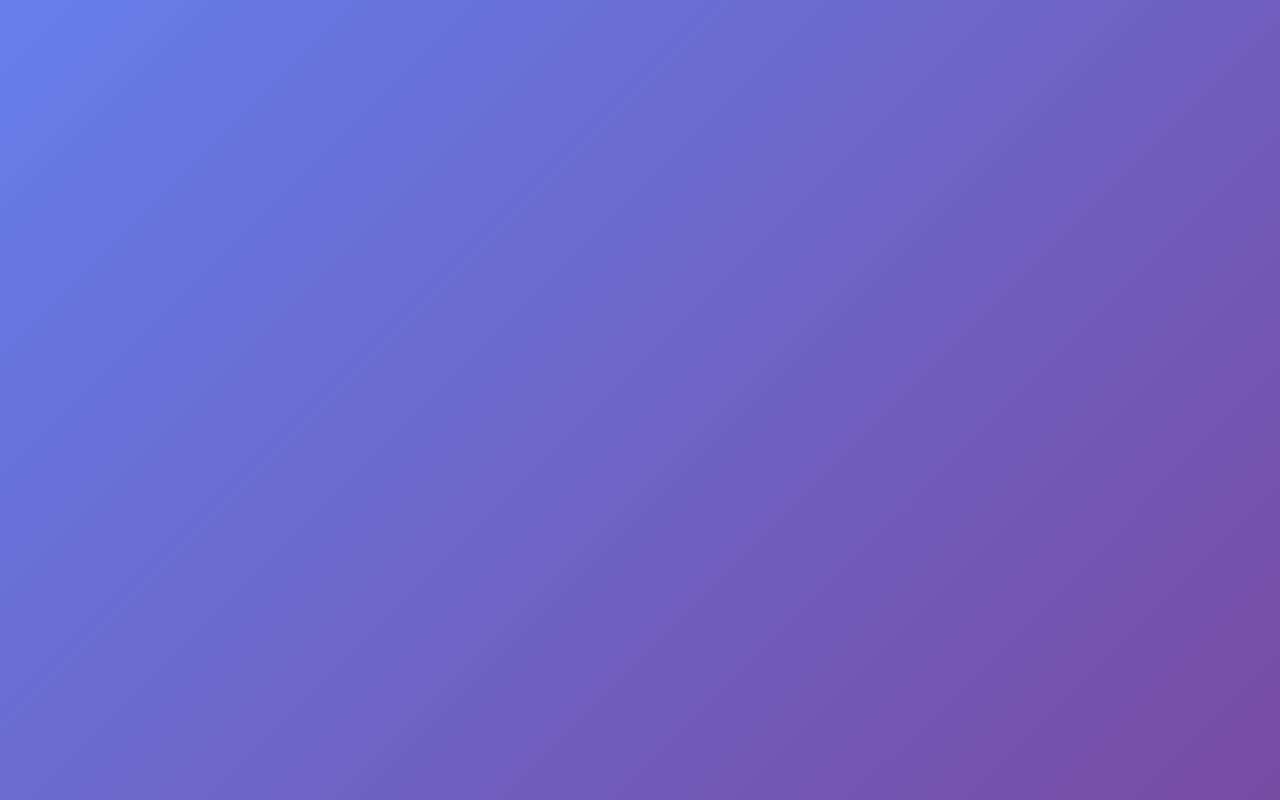
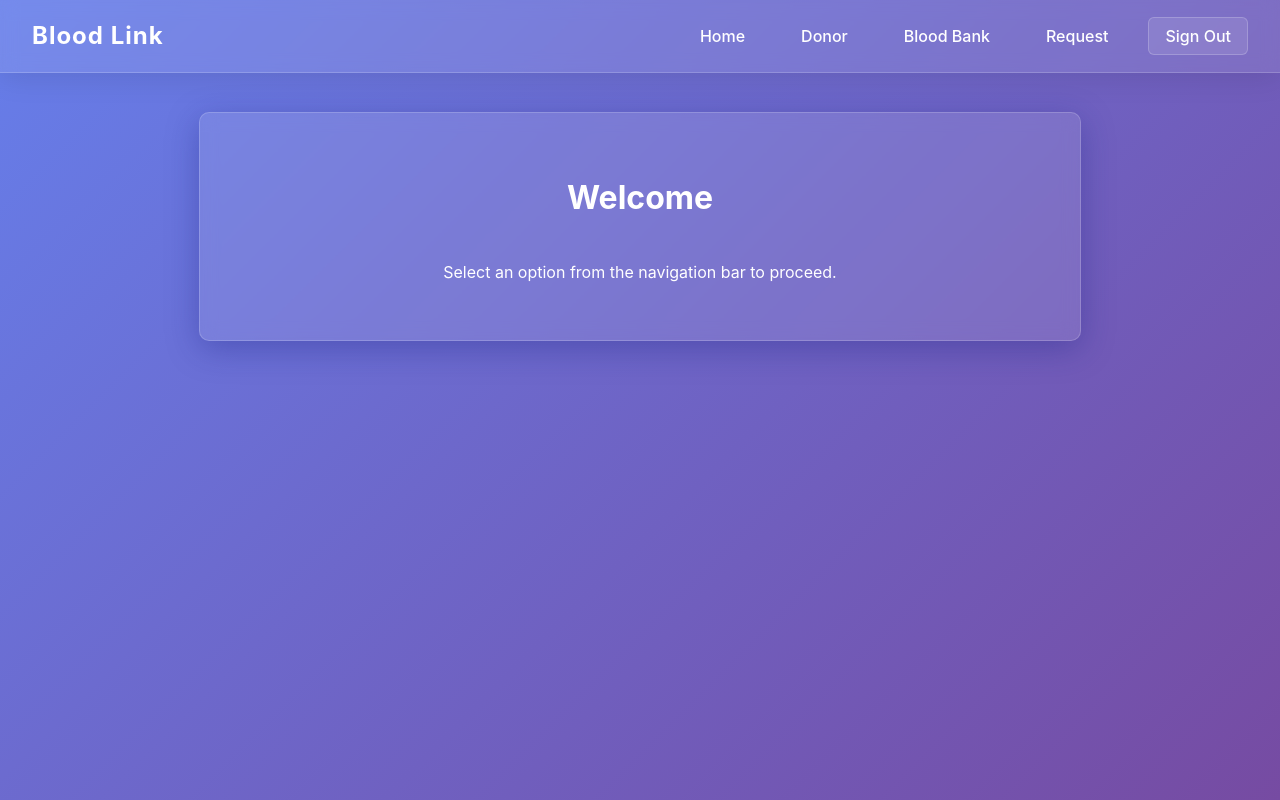
Before and after one commit to GowthamSakkaravarthiM1310/Teamproject, a React (Vite) app: page /home in a window 1280 px wide. Before the commit this address had no page. Built offline with nearby package versions, Linux system fonts and the light colour scheme.

Commit message:
Implement Home Page and Navbar with Glassmorphism

```diff
--- a/src/App.jsx
+++ b/src/App.jsx
@@ -1,6 +1,7 @@
 import { BrowserRouter as Router, Routes, Route, Navigate } from 'react-router-dom';
 import Login from './pages/Login';
 import Signup from './pages/Signup';
+import Home from './pages/Home';
 import './App.css';
 
 function App() {
@@ -9,6 +10,7 @@ function App() {
       <Routes>
         <Route path="/login" element={<Login />} />
         <Route path="/signup" element={<Signup />} />
+        <Route path="/home" element={<Home />} />
         <Route path="/" element={<Navigate to="/login" replace />} />
       </Routes>
     </Router>
--- /dev/null
+++ b/src/components/Navbar.jsx
@@ -0,0 +1,26 @@
+import React from 'react';
+import { Link, useNavigate } from 'react-router-dom';
+
+const Navbar = () => {
+    const navigate = useNavigate();
+
+    const handleSignOut = () => {
+        // Perform sign out logic here (clear tokens, etc.)
+        navigate('/login');
+    };
+
+    return (
+        <nav className="glass-navbar">
+            <div className="nav-brand">Blood Link</div>
+            <div className="nav-links">
+                <Link to="/home" className="nav-btn">Home</Link>
+                <button className="nav-btn">Donor</button>
+                <button className="nav-btn">Blood Bank</button>
+                <button className="nav-btn">Request</button>
+                <button className="nav-btn signout-btn" onClick={handleSignOut}>Sign Out</button>
+            </div>
+        </nav>
+    );
+};
+
+export default Navbar;
--- a/src/index.css
+++ b/src/index.css
@@ -137,3 +137,83 @@ body {
 .footer-text a:hover {
   color: #e0e0e0;
 }
+
+/* Navbar Styles */
+.glass-navbar {
+  position: fixed;
+  top: 0;
+  left: 0;
+  width: 100%;
+  padding: 1rem 2rem;
+  background: rgba(255, 255, 255, 0.1);
+  box-shadow: 0 4px 30px rgba(0, 0, 0, 0.1);
+  backdrop-filter: blur(8.5px);
+  -webkit-backdrop-filter: blur(8.5px);
+  border-bottom: 1px solid rgba(255, 255, 255, 0.18);
+  display: flex;
+  justify-content: space-between;
+  align-items: center;
+  z-index: 1000;
+  box-sizing: border-box;
+}
+
+.nav-brand {
+  font-size: 1.5rem;
+  font-weight: 700;
+  color: white;
+  letter-spacing: 1px;
+}
+
+.nav-links {
+  display: flex;
+  gap: 1.5rem;
+  align-items: center;
+}
+
+.nav-btn {
+  background: transparent;
+  border: none;
+  color: white;
+  font-size: 1rem;
+  font-weight: 500;
+  cursor: pointer;
+  padding: 0.5rem 1rem;
+  border-radius: 6px;
+  transition: all 0.3s ease;
+  text-decoration: none;
+  font-family: inherit;
+}
+
+.nav-btn:hover {
+  background: rgba(255, 255, 255, 0.15);
+  transform: translateY(-1px);
+}
+
+.signout-btn {
+  background: rgba(255, 255, 255, 0.1);
+  border: 1px solid rgba(255, 255, 255, 0.2);
+}
+
+.signout-btn:hover {
+  background: rgba(255, 59, 59, 0.2);
+  border-color: rgba(255, 59, 59, 0.4);
+}
+
+/* Home Page Styles */
+.home-container {
+  width: 100%;
+  min-height: 100vh;
+  padding-top: 80px;
+  /* Space for fixed navbar */
+  box-sizing: border-box;
+}
+
+.content-area {
+  display: flex;
+  justify-content: center;
+  padding: 2rem;
+}
+
+.welcome-card {
+  max-width: 800px;
+}
--- /dev/null
+++ b/src/pages/Home.jsx
@@ -0,0 +1,18 @@
+import React from 'react';
+import Navbar from '../components/Navbar';
+
+const Home = () => {
+    return (
+        <div className="home-container">
+            <Navbar />
+            <div className="content-area">
+                <div className="glass-card welcome-card">
+                    <h1>Welcome</h1>
+                    <p>Select an option from the navigation bar to proceed.</p>
+                </div>
+            </div>
+        </div>
+    );
+};
+
+export default Home;
--- a/src/pages/Login.jsx
+++ b/src/pages/Login.jsx
@@ -1,14 +1,16 @@
 import React, { useState } from 'react';
-import { Link } from 'react-router-dom';
+import { Link, useNavigate } from 'react-router-dom';
 
 const Login = () => {
     const [email, setEmail] = useState('');
     const [password, setPassword] = useState('');
+    const navigate = useNavigate();
 
     const handleSubmit = (e) => {
         e.preventDefault();
         console.log('Login attempt:', { email, password });
         // Add actual login logic here
+        navigate('/home');
     };
 
     return (
```
